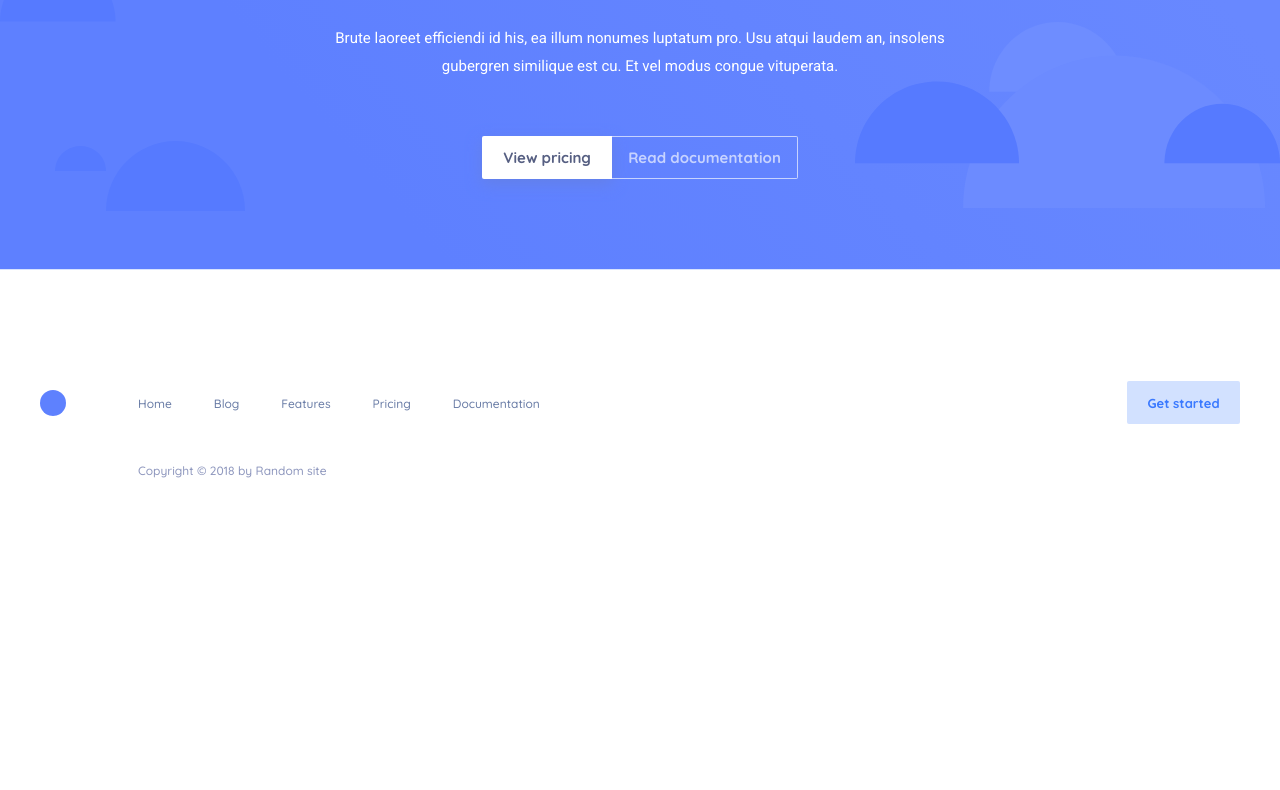
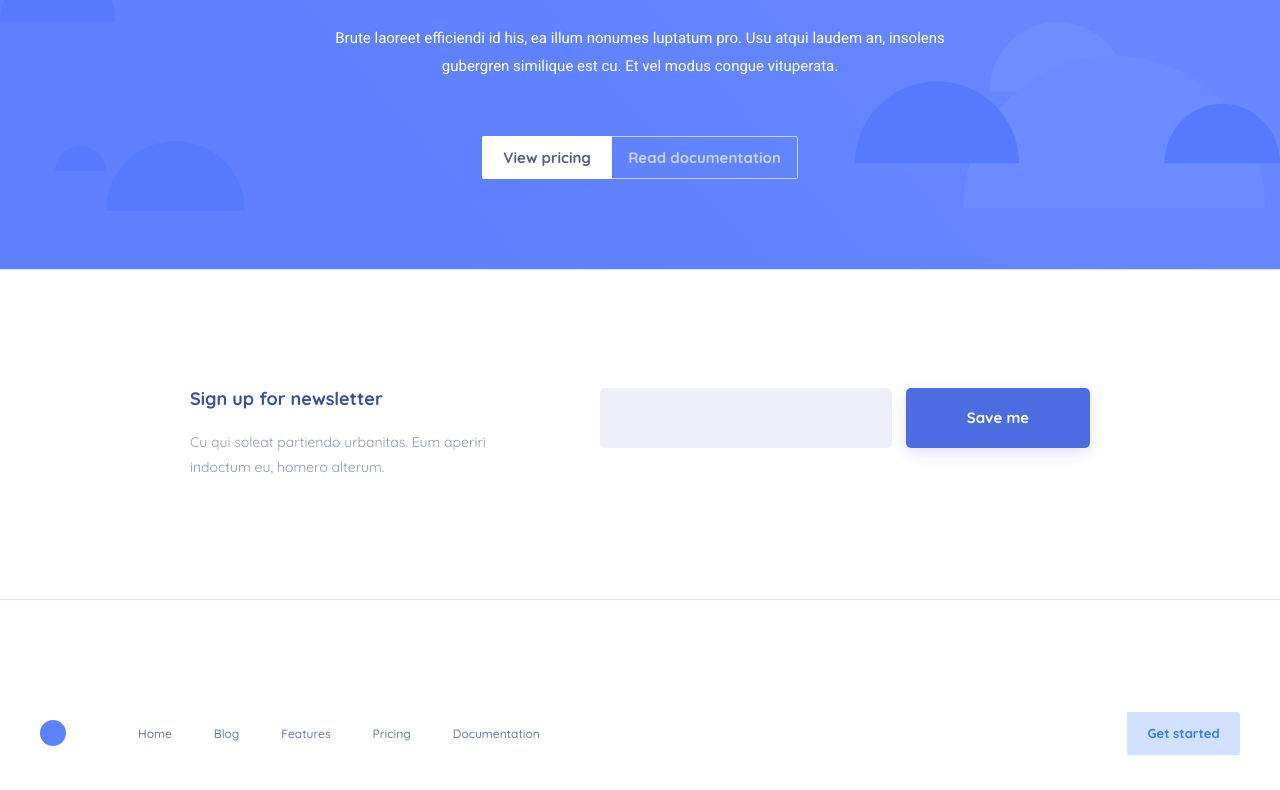
Before and after one commit to Verruckterdrachen/Increase, a website: page #src/index.html in a window 1280 px wide. Shown: the part 7968-8758 px from the top of the page. Before the commit the page ends 8539 px from the top, so only its background shows below. Drawn offline with nearby package versions, Linux system fonts and the light colour scheme; files that its build step writes are made by us from their sources; files whose address does not match are found by name; a web font is replaced by a local one.

Commit message:
feat: add newsletter section

```diff
--- a/#src/index.html
+++ b/#src/index.html
@@ -354,7 +354,7 @@
 							</div>
 						</div>
 						<div class="questions__item item-questions">
-							<h4 data-spoller class="item-questions__title _icon-arrow-down">Lorem repudiandae ne nec?</h4>
+							<h4 data-spoller class="item-questions__title _icon-arrow-down _active">Lorem repudiandae ne nec?</h4>
 							<div class="item-questions__content">
 								<p class="item-questions__text">Quidam vocibus eum ne, erat consectetuer voluptatibus ut nam. Eu usu
 									vidit tractatos, vero tractatos ius an, in mel diceret persecuti.
@@ -399,13 +399,24 @@
 					</div>
 				</div>
 			</section>
+			<section class="page__newsletter newsletter">
+				<div class="newsletter__container _container">
+					<div class="newsletter__content">
+						<h2 class="newsletter__title">Sign up for newsletter</h2>
+						<p class="newsletter__text">Cu qui soleat partiendo urbanitas. Eum aperiri indoctum eu, homero alterum.</p>
+					</div>
+					<div class="newsletter__form form">
+						<form action="#" class="form__item">
+							<input autocomplete="off" type="text" name="form[]" data-error="Error" data-value="Email address"
+								class="form__input">
+							<button type="submit" class="form__button button">Save me</button>
+						</form>
+					</div>
+				</div>
+			</section>
 		</main>
 		@@include('_footer.html',{})
 	</div>
-	<!-- <div class="features__heading heading">
-		<h3 class="heading__label label"></h3>
-		<h2 class="heading__title"></h2>
-	</div> -->
 	@@include('_js.html',{})
 </body>
 <!-- <h3 class="__label label"></h3> -->
--- a/#src/scss/style.scss
+++ b/#src/scss/style.scss
@@ -111,6 +111,9 @@ body {
 	}
 	// .page__get-started
 	&__get-started {
+	}
+	// .page__newsletter
+	&__newsletter {
 	}
 }
 //===================================================================================================================================
@@ -877,11 +880,18 @@ body {
 	// .item-questions__button
 	&__button {
 		font-weight: 500;
+		padding: 0 30px;
 		color: #7382a3;
 		background-color: #e8ecf4;
-		padding: 0 30px;
+		transition: color 0.3s, background-color 0.3s;
 		@media (min-width: $md3+px) {
 			vertical-align: top;
+		}
+		@media (any-hover: hover) {
+			&:hover {
+				color: #e8ecf4;
+				background-color: #7382a3;
+			}
 		}
 	}
 }
@@ -982,5 +992,78 @@ body {
 	}
 }
 //====================================================================================================
-
+.newsletter {
+	@include adaptiv-value("padding-top", 118, 30, 1);
+	@include adaptiv-value("padding-bottom", 118, 30, 1);
+	// .newsletter__container
+	&__container {
+		max-width: 900px;
+		display: grid;
+		gap: 30px;
+		align-items: flex-start;
+		@media (min-width: 820px) {
+			grid-template-columns: 330px 1fr;
+			@include adaptiv-value("gap", 80, 0, 1);
+		}
+	}
+	// .newsletter__content
+	&__content {
+		& > *:last-child {
+			margin-bottom: 0;
+		}
+	}
+	// .newsletter__title
+	&__title {
+		color: #3d4f9f;
+		font-weight: 700;
+		font-size: 18px;
+		line-height: math.div(22, 18) * 100%;
+		margin: 0 0 math.div(20, 18) * 1em 0;
+	}
+	// .newsletter__text
+	&__text {
+		font-size: 14px;
+		line-height: math.div(26, 14) * 100%;
+		margin: 0 0 math.div(20, 14) * 1em 0;
+	}
+}
+.form {
+	// .form__item
+	&__item {
+		display: grid;
+		min-height: 60px;
+		gap: 14px;
+		@media (min-width: $md4+px) {
+			min-height: 60px;
+			grid-template-columns: 1fr 184px;
+		}
+	}
+	// .form__input
+	&__input {
+		color: #7a85ad;
+		font-weight: 700;
+		padding: 0 20px;
+		background-color: #efeff7;
+		border-radius: 5px;
+		&:focus {
+			border: 2px solid #7a85ad;
+		}
+		@media (max-width: $md4+px) {
+			min-height: 50px;
+			border-radius: 0;
+		}
+	}
+	// .form__button
+	&__button {
+		color: #fff;
+		font-weight: 700;
+		background-color: #4d6ce1;
+		box-shadow: 0px 5px 15px 0px #7468ff33;
+		border-radius: 5px;
+		@media (max-width: $md4+px) {
+			min-height: 50px;
+			border-radius: 0;
+		}
+	}
+}
 //</ОСНОВНОЙ БЛОК>====================================================================================================
```
Also changed, not shown: Increase/index.html (+16 -5 lines), Increase/css/style.min.css.
